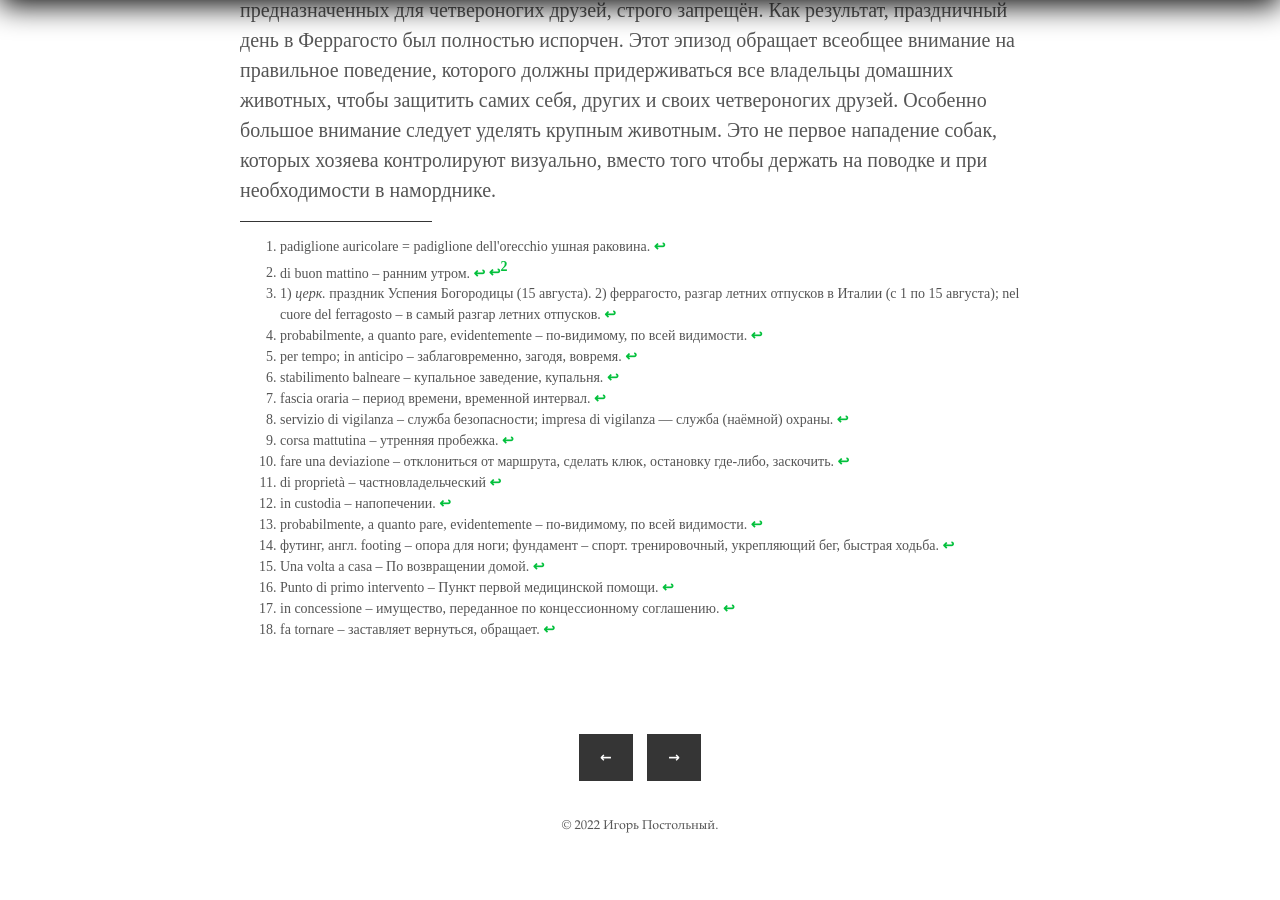
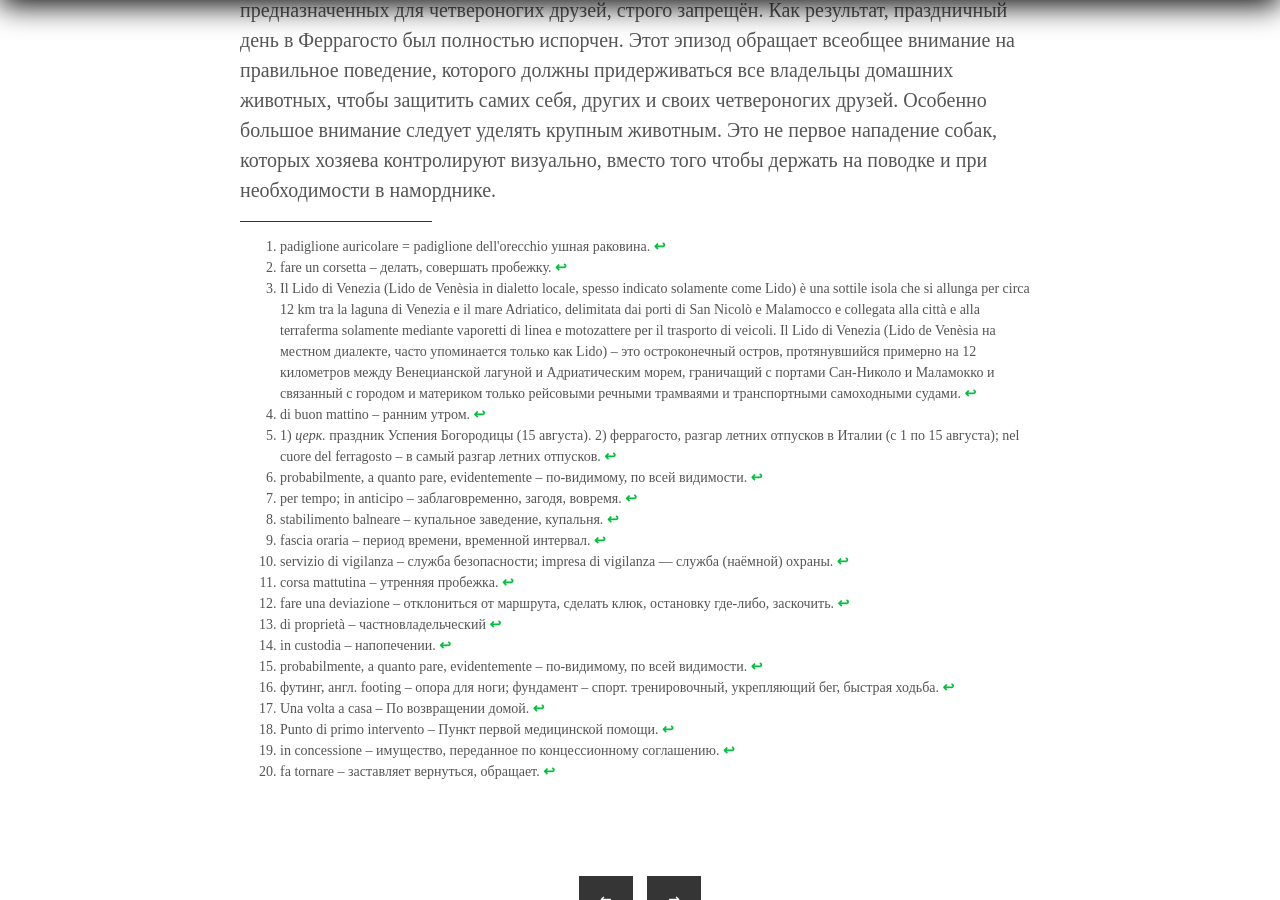
Before and after one commit to postolny/postolny.github.io, a Jekyll site: the page built from _posts/2021-01-13-di-morsi.md, in a window 1280 px wide and 900 px high, scrolled down 4730 px. Built offline with Jekyll 4.4.1, drawn with Linux system fonts in a browser that asks for light colours; before the commit the page ends 5599 px from its top, so only the background shows below that; some of the changed text lies outside the part shown.

Commit message:
Add files via upload

```diff
--- a/_posts/2021-01-13-di-morsi.md
+++ b/_posts/2021-01-13-di-morsi.md
@@ -44,15 +44,15 @@
 
 Если глагол mordere снабдить дополнением ovunque, то можно получить аналог глагола "искусать". Ниже статья издательской компании "Il Gazzettino" с примером употребления:
 
-### Venezia, esce a fare un corsetta al Lido[^2]: rincorso da tre levrieri senza guinzaglio viene morso ovunque. Podista ferito sotto choc
+### Venezia, esce a fare un corsetta[^2] al Lido[^3]: rincorso da tre levrieri senza guinzaglio viene morso ovunque. Podista ferito sotto choc
 
-VENEZIA – **Era a fare una corsetta sulla spiaggia di buon mattino[^2]**, il giorno di Ferragosto[^3], quando è stato aggredito da **tre levrieri** che lo hanno morso in più punti. I cani, a quanto pare[^4], erano liberi, senza guinzaglio né museruola, in spiaggia e le due persone che dovevano controllare i cani non sono riuscite a bloccarli per tempo[^5]. Questa la disavventura vissuta da A.S., un uomo di 44 anni, lunedì mattina intorno alle 8, nel bagnasciuga che va nel tratto compreso tra il Blue Moon e lo stabilimento balneare[^6] denominato ex Zona A in Lungomare D'Annunzio al Lido. **L'aggressione è avvenuta in una fascia oraria[^7] in cui lo stabilimento balneare non è ancora aperto** e perciò il servizio di vigilanza[^8] non era ancora operativo. A.S. era andato fino al faro di San Nicolò, per una consueta corsa mattutina[^9], e, durante la fase di ritorno, vista la bella giornata festiva, ha deciso di fare una deviazione[^10] spiaggia, prima di tornare a casa, risiedendo in una via limitrofa del Gran Viale.
+VENEZIA – **Era a fare una corsetta sulla spiaggia di buon mattino[^4]**, il giorno di Ferragosto[^5], quando è stato aggredito da **tre levrieri** che lo hanno morso in più punti. I cani, a quanto pare[^6], erano liberi, senza guinzaglio né museruola, in spiaggia e le due persone che dovevano controllare i cani non sono riuscite a bloccarli per tempo[^7]. Questa la disavventura vissuta da A.S., un uomo di 44 anni, lunedì mattina intorno alle 8, nel bagnasciuga che va nel tratto compreso tra il Blue Moon e lo stabilimento balneare[^8] denominato ex Zona A in Lungomare D'Annunzio al Lido. **L'aggressione è avvenuta in una fascia oraria[^9] in cui lo stabilimento balneare non è ancora aperto** e perciò il servizio di vigilanza[^10] non era ancora operativo. A.S. era andato fino al faro di San Nicolò, per una consueta corsa mattutina[^11], e, durante la fase di ritorno, vista la bella giornata festiva, ha deciso di fare una deviazione[^12] spiaggia, prima di tornare a casa, risiedendo in una via limitrofa del Gran Viale.
 
 ### Rincorso da tre levrieri viene morso ovunque
 
-La corsa guardando il mare è una sua consuetudine. **Non immaginava però di imbattersi i tre levrieri, completamente liberi**, di proprietà[^11], o in custodia[^12], a quanto pare[^13] di due donne cinquantenni. La persona aggredita ha raccontato che le due non hanno manifestato alcun segno di dispiacere per quanto accaduto, nè comprensione, o interessamento per le ferite riportate. Anzi lo avrebbero rimproverato perché a loro giudizio il podista che stava facendo footing[^14] non avrebbe dovuto procedere così velocemente. Fatto sta che mentre A.F. era di passaggio i cani lo hanno affrontato: prima è partito un morso al braccio con cui l'uomo cercava di allontanarli, poi alla schiena, infine ferendo anche il sedere e riducendo i brandelli i pantaloncini. Dopo ripetuti tentativi i cani si sono finalmente calmati.
+La corsa guardando il mare è una sua consuetudine. **Non immaginava però di imbattersi i tre levrieri, completamente liberi**, di proprietà[^13], o in custodia[^14], a quanto pare[^15] di due donne cinquantenni. La persona aggredita ha raccontato che le due non hanno manifestato alcun segno di dispiacere per quanto accaduto, nè comprensione, o interessamento per le ferite riportate. Anzi lo avrebbero rimproverato perché a loro giudizio il podista che stava facendo footing[^16] non avrebbe dovuto procedere così velocemente. Fatto sta che mentre A.F. era di passaggio i cani lo hanno affrontato: prima è partito un morso al braccio con cui l'uomo cercava di allontanarli, poi alla schiena, infine ferendo anche il sedere e riducendo i brandelli i pantaloncini. Dopo ripetuti tentativi i cani si sono finalmente calmati.
 
-Il podista ha potuto prendere la via di casa dove è arrivato, ferito, sanguinante e sotto choc per quanto successo. Una volta a casa[^15] A.S. ha deciso di recarsi al Punto di primo intervento[^16] dell'ex ospedale al mare dove è stato medicato e sottoposto a terapia, con un'iniezione. Si sta ora cercando di risalire alle proprietarie, verso le quali potrebbe scattare una denuncia. **Gli animali erano completamente liberi, controllati solo a vista e evidentemente questo non è stato sufficiente**. Anzi l'ingresso dei cani, negli stabilimenti balneari in concessione[^17], dove non vi siano apposite aree dedicate agli amici a quattro zampe è severamente vietato. Il risultato è stato una giornata di festa a Ferragosto, totalmente rovinata. L'episodio fa tornare[^18] all'attenzione generale i comportamenti corretti che tutti i proprietari di animali dovrebbero tenere per tutelare se stessi, gli altri e gli amici a quattro zampe. In particolare va fatta grande attenzione per gli animali di taglia grande. Non è questa la prima aggressione di cani che vengono controllati a vista dai loro padroni anzichè tenuti a guinzaglio e se necessario con museruola.
+Il podista ha potuto prendere la via di casa dove è arrivato, ferito, sanguinante e sotto choc per quanto successo. Una volta a casa[^17] A.S. ha deciso di recarsi al Punto di primo intervento[^18] dell'ex ospedale al mare dove è stato medicato e sottoposto a terapia, con un'iniezione. Si sta ora cercando di risalire alle proprietarie, verso le quali potrebbe scattare una denuncia. **Gli animali erano completamente liberi, controllati solo a vista e evidentemente questo non è stato sufficiente**. Anzi l'ingresso dei cani, negli stabilimenti balneari in concessione[^19], dove non vi siano apposite aree dedicate agli amici a quattro zampe è severamente vietato. Il risultato è stato una giornata di festa a Ferragosto, totalmente rovinata. L'episodio fa tornare[^20] all'attenzione generale i comportamenti corretti che tutti i proprietari di animali dovrebbero tenere per tutelare se stessi, gli altri e gli amici a quattro zampe. In particolare va fatta grande attenzione per gli animali di taglia grande. Non è questa la prima aggressione di cani che vengono controllati a vista dai loro padroni anzichè tenuti a guinzaglio e se necessario con museruola.
 
 ### Венеция – он выходит на пробежку по Лидо: преследуемый тремя борзыми без поводка, он весь искусан. Травмированный бегун в шоке
 
@@ -66,38 +66,40 @@
 
 [^1]: padiglione auricolare = padiglione dell'orecchio ушная раковина.
 
-[^2]: Il Lido di Venezia (Lido de Venèsia in dialetto locale, spesso indicato solamente come Lido) è una sottile isola che si allunga per circa 12 km tra la laguna di Venezia e il mare Adriatico, delimitata dai porti di San Nicolò e Malamocco e collegata alla città e alla terraferma solamente mediante vaporetti di linea e motozattere per il trasporto di veicoli. Il Lido di Venezia (Lido de Venèsia на местном диалекте, часто упоминается только как Lido) – это остроконечный остров, протянувшийся примерно на 12 километров между Венецианской лагуной и Адриатическим морем, граничащий с портами Сан-Николо и Маламокко и связанный с городом и материком только рейсовыми речными трамваями и транспортными самоходными судами.
+[^2]: fare un corsetta – делать, совершать пробежку.
 
-[^2]: di buon mattino – ранним утром.
+[^3]: Il Lido di Venezia (Lido de Venèsia in dialetto locale, spesso indicato solamente come Lido) è una sottile isola che si allunga per circa 12 km tra la laguna di Venezia e il mare Adriatico, delimitata dai porti di San Nicolò e Malamocco e collegata alla città e alla terraferma solamente mediante vaporetti di linea e motozattere per il trasporto di veicoli. Il Lido di Venezia (Lido de Venèsia на местном диалекте, часто упоминается только как Lido) – это остроконечный остров, протянувшийся примерно на 12 километров между Венецианской лагуной и Адриатическим морем, граничащий с портами Сан-Николо и Маламокко и связанный с городом и материком только рейсовыми речными трамваями и транспортными самоходными судами.
 
-[^3]: 1) _церк._ праздник Успения Богородицы (15 августа). 2) феррагосто, разгар летних отпусков в Италии (с 1 по 15 августа); nel cuore del ferragosto – в самый разгар летних отпусков.
+[^4]: di buon mattino – ранним утром.
 
-[^4]: probabilmente, a quanto pare, evidentemente – по-видимому, по всей видимости.
+[^5]: 1) _церк._ праздник Успения Богородицы (15 августа). 2) феррагосто, разгар летних отпусков в Италии (с 1 по 15 августа); nel cuore del ferragosto – в самый разгар летних отпусков.
 
-[^5]: per tempo; in anticipo – заблаговременно, загодя, вовремя.
+[^6]: probabilmente, a quanto pare, evidentemente – по-видимому, по всей видимости.
 
-[^6]: stabilimento balneare – купальное заведение, купальня.
+[^7]: per tempo; in anticipo – заблаговременно, загодя, вовремя.
 
-[^7]: fascia oraria – период времени, временной интервал.
+[^8]: stabilimento balneare – купальное заведение, купальня.
 
-[^8]: servizio di vigilanza – служба безопасности; impresa di vigilanza — служба (наёмной) охраны.
+[^9]: fascia oraria – период времени, временной интервал.
 
-[^9]: corsa mattutina – утренняя пробежка.
+[^10]: servizio di vigilanza – служба безопасности; impresa di vigilanza — служба (наёмной) охраны.
 
-[^10]: fare una deviazione – отклониться от маршрута, сделать клюк, остановку где-либо, заскочить.
+[^11]: corsa mattutina – утренняя пробежка.
 
-[^11]: di proprietà – частновладельческий
+[^12]: fare una deviazione – отклониться от маршрута, сделать клюк, остановку где-либо, заскочить.
 
-[^12]: in custodia – напопечении.
+[^13]: di proprietà – частновладельческий
 
-[^13]: probabilmente, a quanto pare, evidentemente – по-видимому, по всей видимости.
+[^14]: in custodia – напопечении.
 
-[^14]: футинг, англ. footing – опора для ноги; фундамент – спорт. тренировочный, укрепляющий бег, быстрая ходьба.
+[^15]: probabilmente, a quanto pare, evidentemente – по-видимому, по всей видимости.
 
-[^15]: Una volta a casa – По возвращении домой.
+[^16]: футинг, англ. footing – опора для ноги; фундамент – спорт. тренировочный, укрепляющий бег, быстрая ходьба.
 
-[^16]: Punto di primo intervento – Пункт первой медицинской помощи.
+[^17]: Una volta a casa – По возвращении домой.
 
-[^17]: in concessione – имущество, переданное по концессионному соглашению.
+[^18]: Punto di primo intervento – Пункт первой медицинской помощи.
 
-[^18]: fa tornare – заставляет вернуться, обращает.
+[^19]: in concessione – имущество, переданное по концессионному соглашению.
+
+[^20]: fa tornare – заставляет вернуться, обращает.
```
